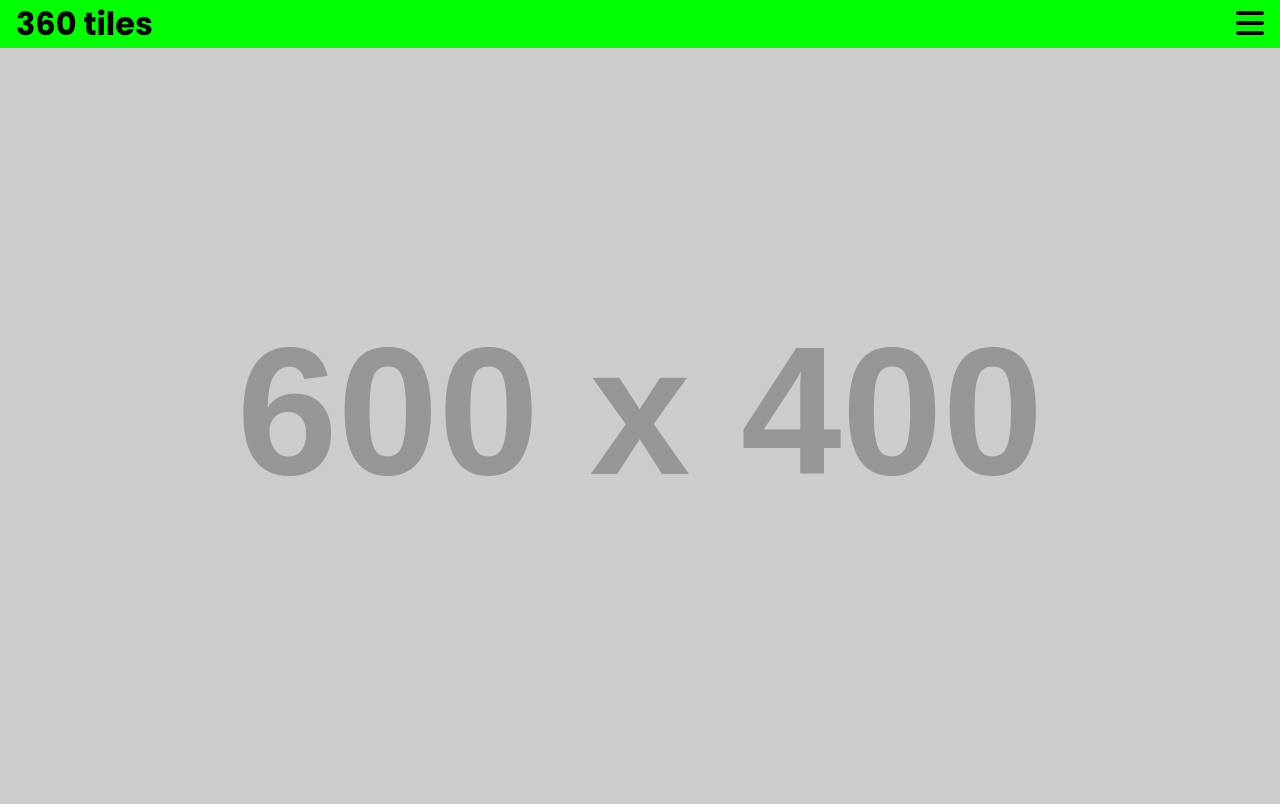
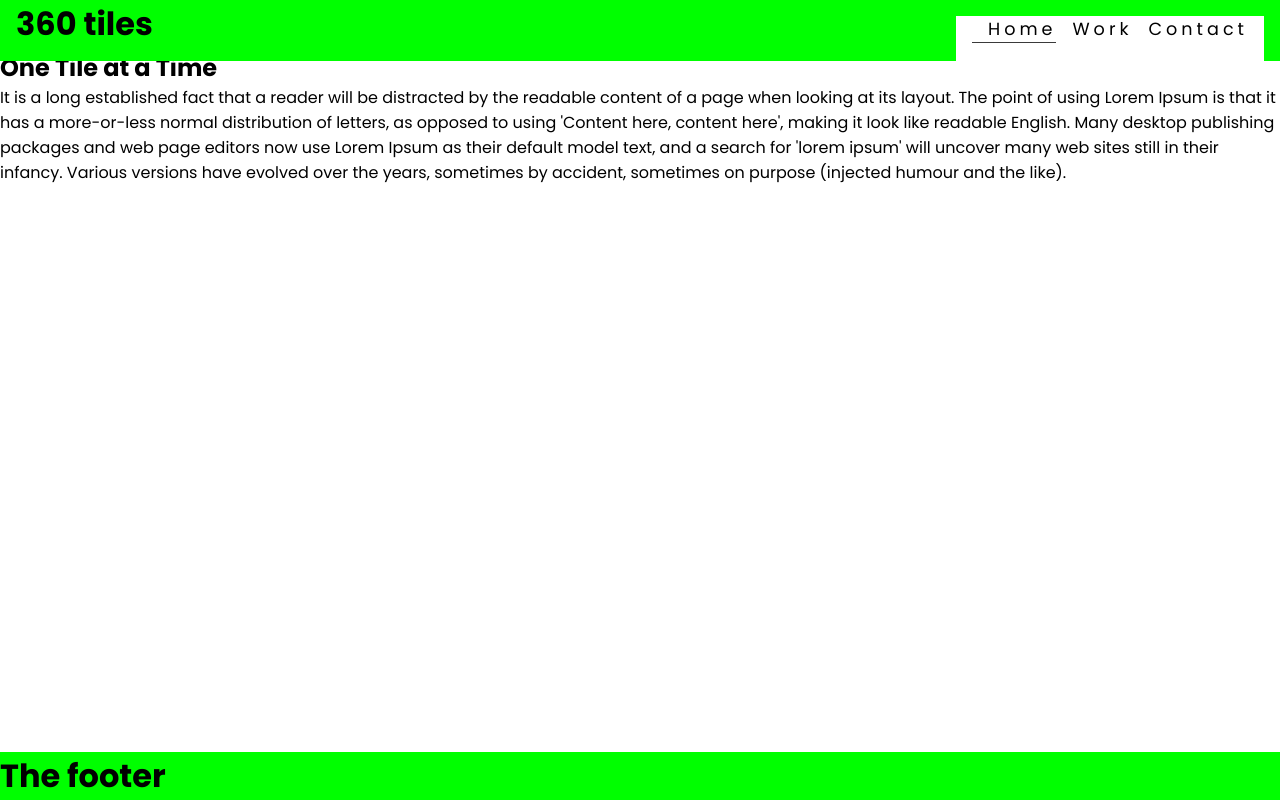
Before and after one commit to musicstuffed/360-tiles, a plain HTML site: page index.html in a window 1280 px wide. Shown: the top 804 px of the page. Drawn offline with Linux system fonts and the light colour scheme; placeholder pictures from the web are drawn by us; a web font is replaced by a local one.

Commit message:
fixing links

```diff
--- a/assets/styles.css
+++ b/assets/styles.css
@@ -75,7 +75,44 @@ nav {
 .nav-toggle-label {
     font-size: 2rem;
 }
+/* main */
+main {
+    flex: 1 0 auto;
+    margin-top: 50px;
+}
 /* Banner */
 #banner {
     width: 100%;
+    height: auto;
+    background: url("assets/images/background-tiling.jpg") no-repeat center center/cover;
+    position: relative;
+
 }
+/* footer */
+footer {
+    background-color: lime;
+}
+/* Media query tablets and larger(758px and upwards) */
+@media screen and (min-width: 768px) {
+
+    /* Header */
+    nav {
+        display: block;
+        position: relative;
+        box-shadow: none;
+        width: fit-content;
+        padding-right: 1rem;
+    }
+
+    #menu {
+        display: flex;
+    }
+
+    #menu>li {
+        padding-left: 1rem;
+    }
+
+    .nav-toggle-label {
+        display: none;
+    }
+}
--- a/index.html
+++ b/index.html
@@ -41,7 +41,7 @@
     <!-- Main -->
     <main>
         <section>
-            <img src="https://placehold.co/600x400" alt="A placeholder" id="banner">
+
         </section>
         <section>
             <h1>One Tile at a Time</h1>
@@ -53,7 +53,9 @@
                 evolved over the years, sometimes by accident, sometimes on purpose (injected humour and the like).</p>
         </section>
     </main>
-    <footer></footer>
+    <footer>
+        <h1>The footer</h1>
+    </footer>
     <!-- Font AWESOMeness Monster!!!! -->
     <script src="https://kit.fontawesome.com/640c540148.js" crossorigin="anonymous"></script>
 </body>
```
Also changed, not shown: contact.html (+3 -0 lines), work.html (+2 -2 lines), assets/images/background-tiling.jpg (added).
